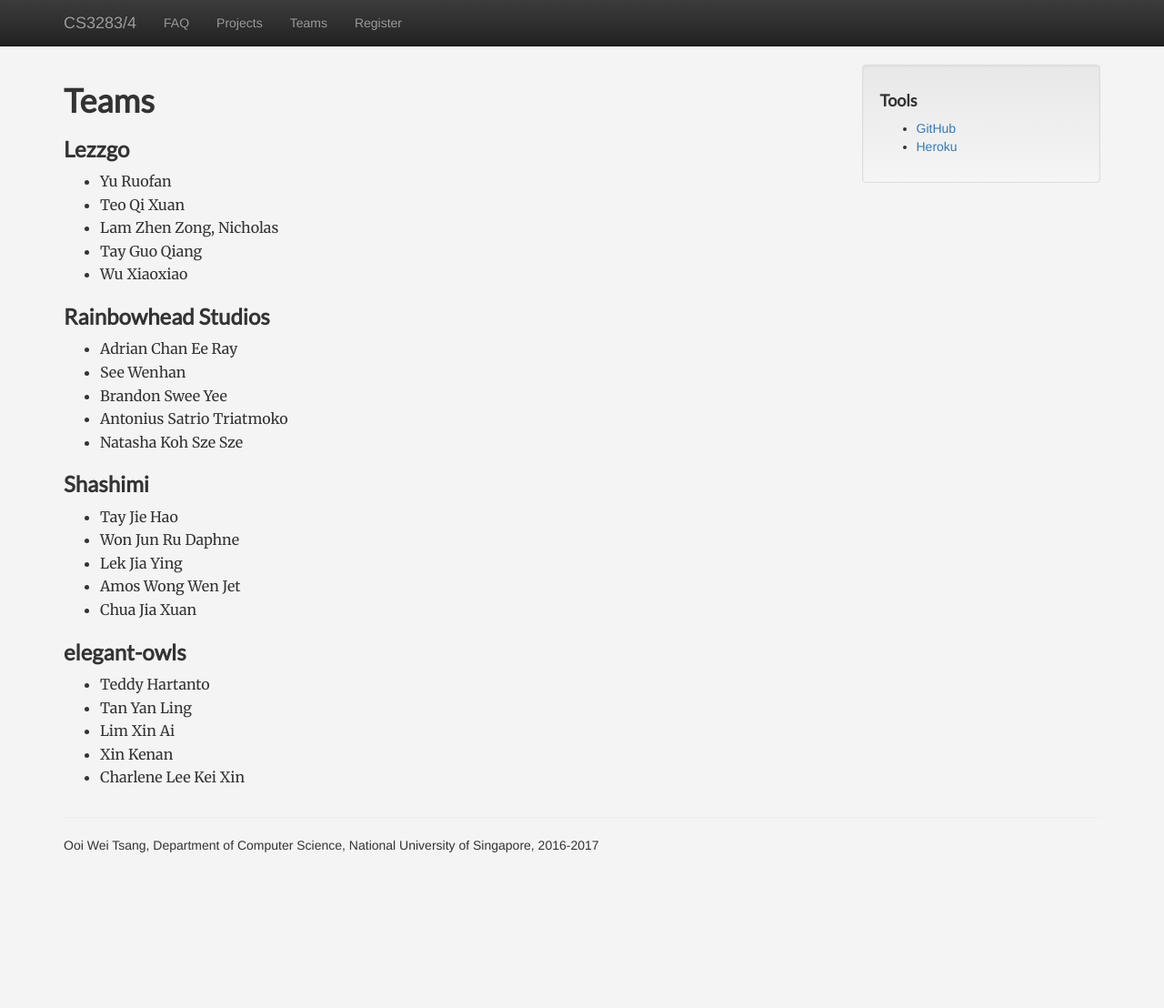
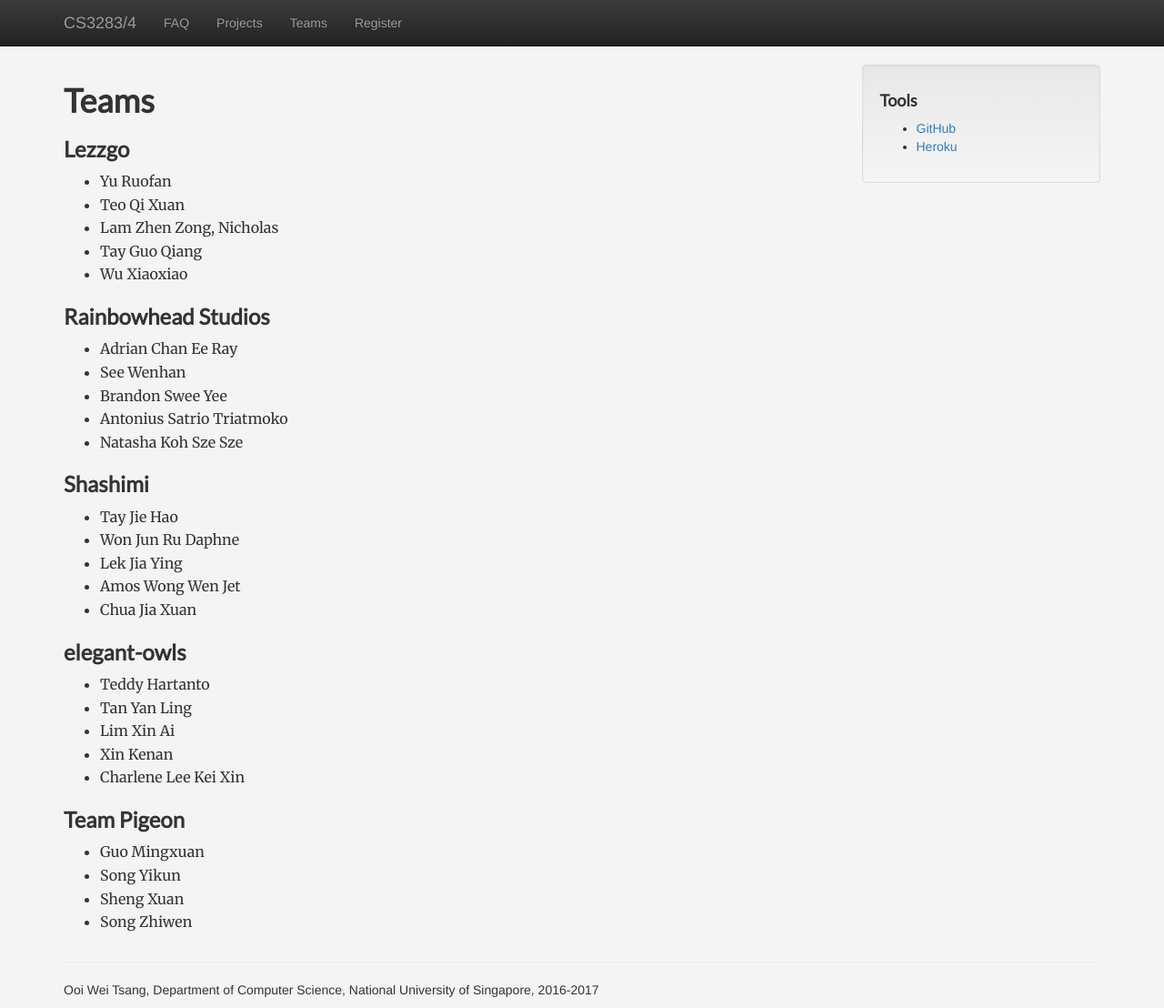
Before and after one commit to nus-mtp/1617, a Jekyll site: the page built from teams.md, in a window 1280 px wide. Shown: the whole page at 91% size. Built offline with Jekyll 4.4.1, drawn with Linux system fonts in a browser that asks for light colours; nearby versions of some CDN libraries; before the commit the page ends 949 px from its top, so only the background shows below that.

Commit message:
Added Team Pigeon

```diff
--- a/teams.md
+++ b/teams.md
@@ -36,3 +36,10 @@ title: Teams
 * Lim Xin Ai
 * Xin Kenan
 * Charlene Lee Kei Xin
+
+### Team Pigeon
+
+* Guo Mingxuan
+* Song Yikun
+* Sheng Xuan
+* Song Zhiwen
```
